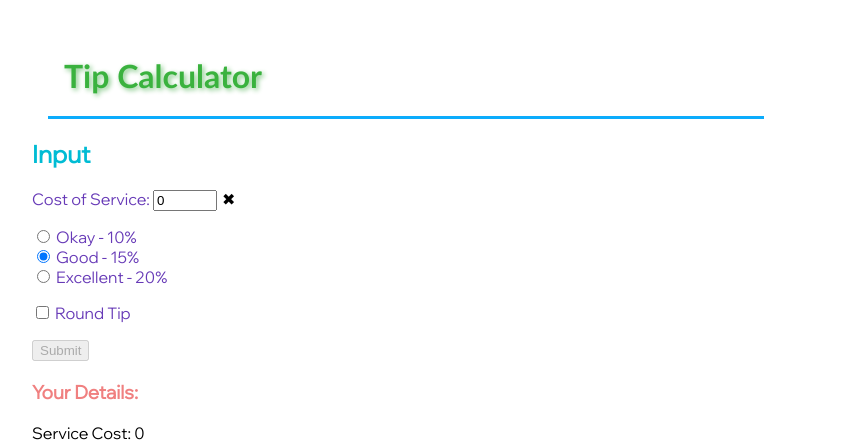
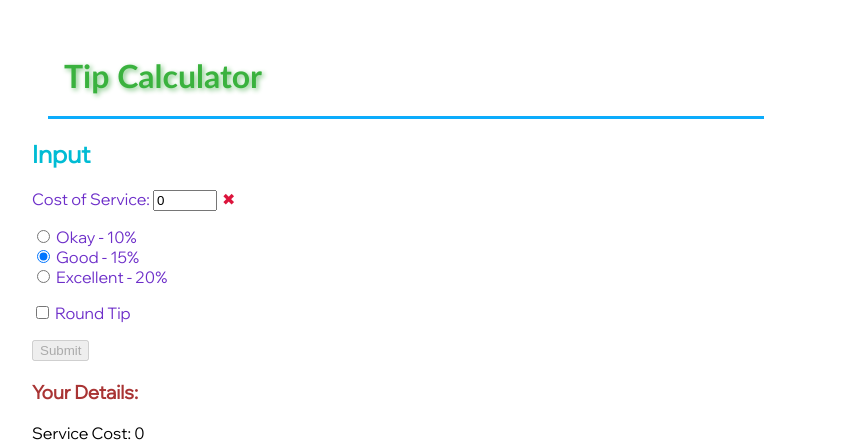
Before and after one commit to georggeo23/Assignment3, an Angular app: page /input in a window 1280 px wide. Shown: the top 445 px of the page, without its empty margins (8-854 px from the left). Built offline with nearby package versions, Linux system fonts and the light colour scheme.

Commit message:
input styling update

```diff
--- a/src/app/Input/input.component.css
+++ b/src/app/Input/input.component.css
@@ -1,6 +1,8 @@
 main {
   padding-left: 2em;
   font-family: 'Wix Madefor Display', serif;
+  background-color: #dddddd;
+
 }
 
 h2 {
@@ -8,11 +10,11 @@ h2 {
 }
 
 h3 {
-  color: lightcoral;
+  color: #a93434;
 }
 
 label{
-  color: #673ab7;
+  color: #6d2ec9;
 }
 
 span.error{
@@ -21,10 +23,12 @@ span.error{
 }
 input:invalid + span::after {
   content: "✖";
+  color: crimson;
   padding-left: 5px;
 }
 
 input:valid + span::after {
   content: "✓";
+  color: green;
   padding-left: 5px;
 }
```
